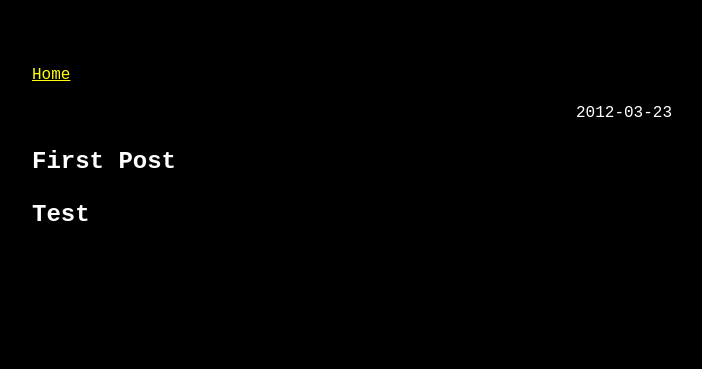
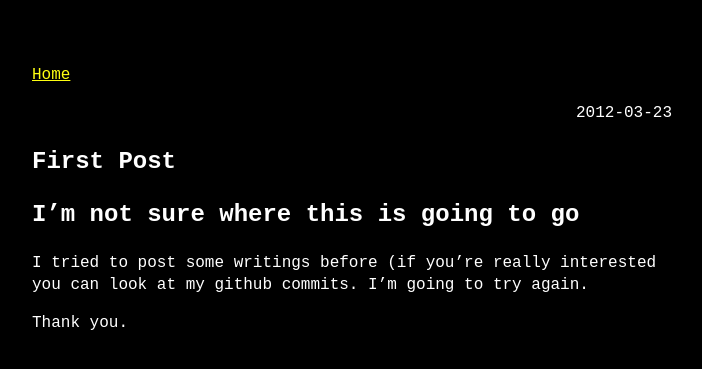
Before and after one commit to tommy-swimmer/home, a Jekyll site: the page built from _posts/12-03-23-first-post.md, in a window 1280 px wide. Shown: the top 369 px of the page, without its empty margins (288-990 px from the left). Built offline with Jekyll 4.4.1, drawn with Linux system fonts in a browser that asks for light colours; our own code applies the rules of GitHub Pages for plain Markdown files.

Commit message:
Update 12-03-23-first-post.md

```diff
--- a/_posts/12-03-23-first-post.md
+++ b/_posts/12-03-23-first-post.md
@@ -1 +1,5 @@
-# Test
+# I'm not sure where this is going to go
+
+I tried to post some writings before (if you're really interested you can look at my github commits. I'm going to try again.
+
+Thank you.
```
